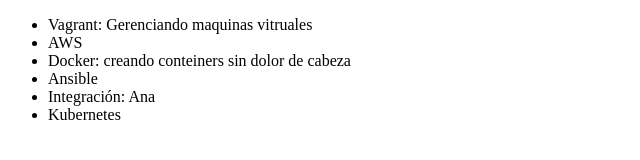
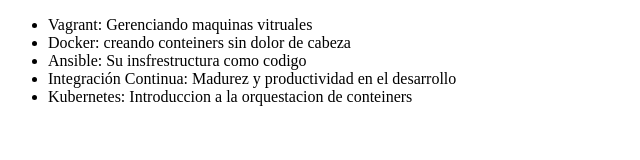
Before and after one commit to AlexisIvanMT/cursogit, a plain HTML site: page index.html in a window 1280 px wide. Shown: the whole page, without its empty margins (0-640 px from the left). Drawn offline with Linux system fonts and the light colour scheme.

Commit message:
completing course list

```diff
--- a/index.html
+++ b/index.html
@@ -7,11 +7,10 @@
 <body>
      <ul>
          <li> Vagrant: Gerenciando maquinas vitruales </li>
-         <li> AWS </li>
          <li> Docker: creando conteiners sin dolor de cabeza </li>
-         <li> Ansible </li>
-         <li> Integración: Ana</li>
-         <li> Kubernetes</li>
+         <li> Ansible: Su insfrestructura como codigo </li>
+         <li> Integración Continua: Madurez y productividad en el desarrollo</li>
+         <li> Kubernetes: Introduccion a la orquestacion de conteiners</li>
      </ul>
 </body>
 </html>
```
